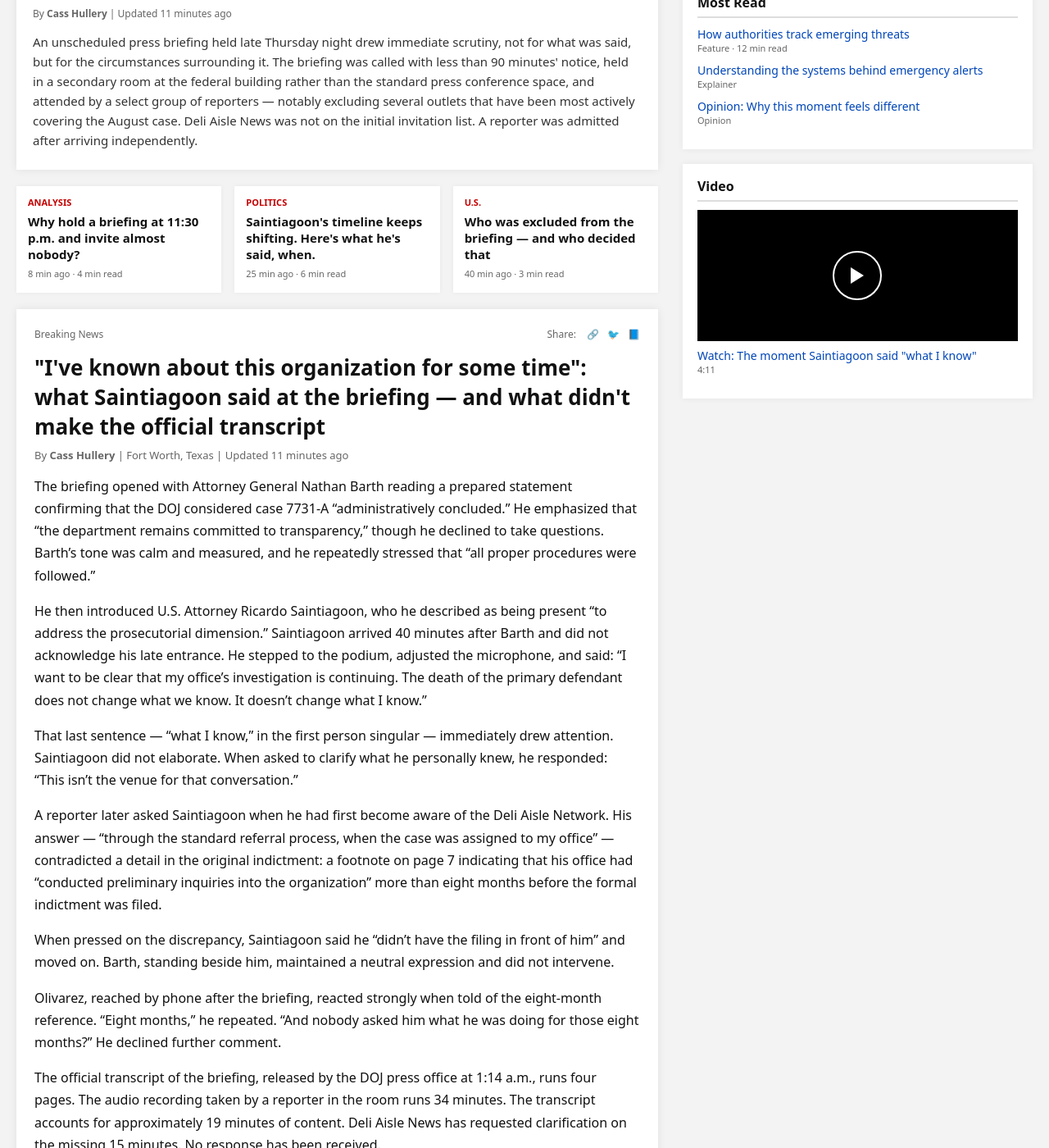
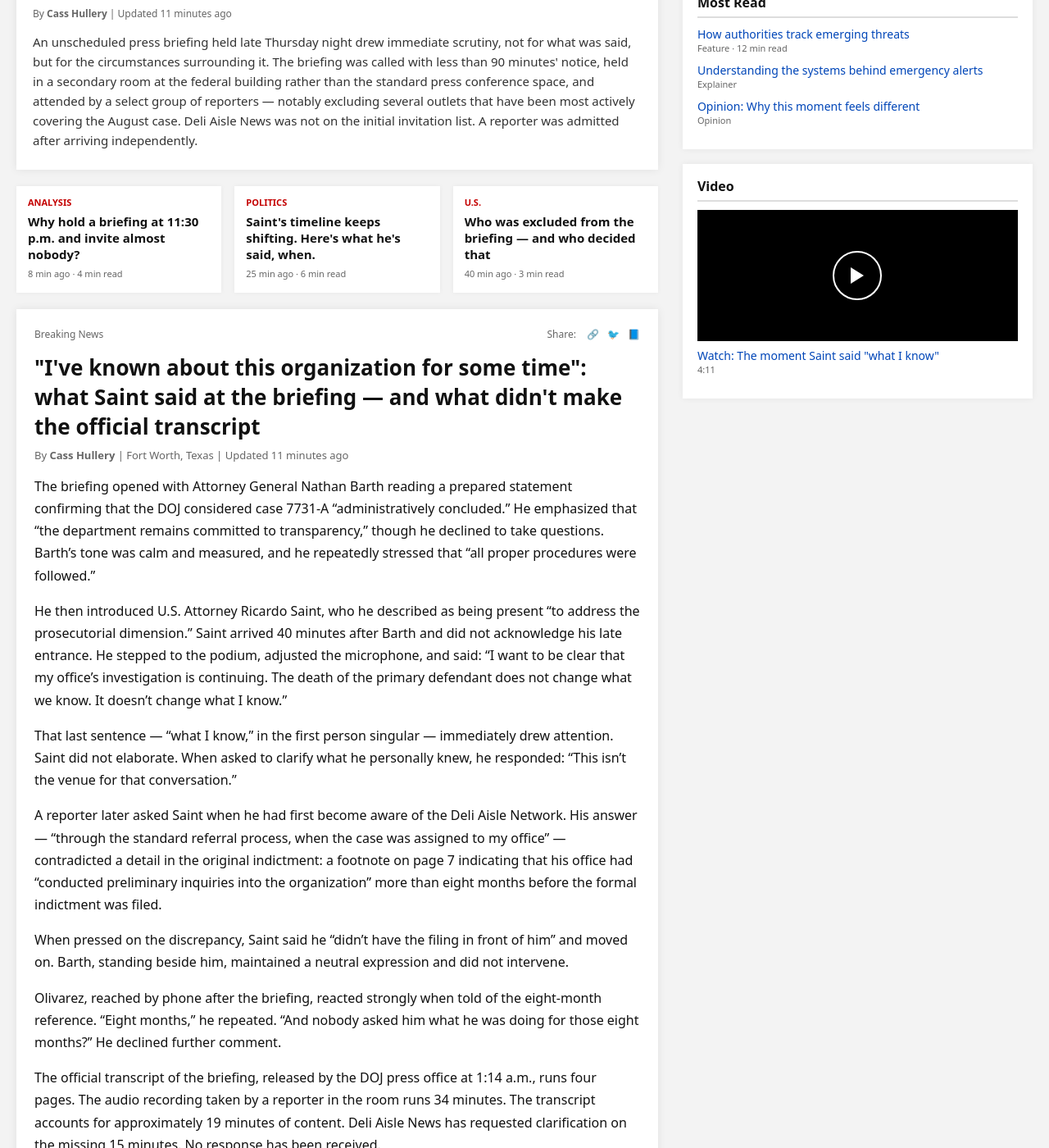
Before and after one commit to NotAnIronman/ARG, a Jekyll site: the page built from pages/briefing.html, in a window 1280 px wide and 1400 px high, scrolled down 471 px. Shown: the whole window at 82% size. Built offline with Jekyll 4.4.1, drawn with Linux system fonts in a browser that asks for light colours; some of the changed text lies outside the part shown.

Commit message:
Update briefing.html

```diff
--- a/pages/briefing.html
+++ b/pages/briefing.html
@@ -11,7 +11,7 @@ show_banner: true
             <div class="hero-tag">Breaking News</div>
             <h2 class="hero-headline">Officials hold unscheduled late-night briefing as questions mount; neither confirms who called it or why.</h2>
             <div class="hero-subheadline">
-                The briefing, held at 11:30 p.m. with fewer than a dozen journalists present, produced more contradictions than answers. Saintiagoon arrived 40 minutes after Barth and did not acknowledge the discrepancy.
+                The briefing, held at 11:30 p.m. with fewer than a dozen journalists present, produced more contradictions than answers. Saint arrived 40 minutes after Barth and did not acknowledge the discrepancy.
             </div>
             <div class="hero-meta">
                 By <strong>Cass Hullery</strong> | Updated 11 minutes ago
@@ -30,7 +30,7 @@ show_banner: true
             </div>
             <div class="secondary-card">
                 <div class="secondary-tag">Politics</div>
-                <div class="secondary-title">Saintiagoon's timeline keeps shifting. Here's what he's said, when.</div>
+                <div class="secondary-title">Saint's timeline keeps shifting. Here's what he's said, when.</div>
                 <div class="secondary-meta">25 min ago · 6 min read</div>
             </div>
             <div class="secondary-card">
@@ -46,7 +46,7 @@ show_banner: true
                 <div class="share-icons">Share: <span>🔗</span><span>🐦</span><span>📘</span></div>
             </div>
 
-            <h1>"I've known about this organization for some time": what Saintiagoon said at the briefing — and what didn't make the official transcript</h1>
+            <h1>"I've known about this organization for some time": what Saint said at the briefing — and what didn't make the official transcript</h1>
             <div class="byline">By <strong>Cass Hullery</strong> | Fort Worth, Texas | Updated 11 minutes ago</div>
 
             <p>
@@ -54,21 +54,21 @@ show_banner: true
             </p>
 
             <p>
-                He then introduced U.S. Attorney Ricardo Saintiagoon, who he described as being present “to address the prosecutorial dimension.” Saintiagoon arrived 40 minutes after Barth and did not acknowledge his late entrance. He stepped to the podium, adjusted the microphone, and said: “I want to be clear that my office’s investigation is continuing. The death of the primary defendant does not change what we know. It doesn’t change what I know.”
+                He then introduced U.S. Attorney Ricardo Saint, who he described as being present “to address the prosecutorial dimension.” Saint arrived 40 minutes after Barth and did not acknowledge his late entrance. He stepped to the podium, adjusted the microphone, and said: “I want to be clear that my office’s investigation is continuing. The death of the primary defendant does not change what we know. It doesn’t change what I know.”
             </p>
 
             <p>
-                That last sentence — “what I know,” in the first person singular — immediately drew attention. Saintiagoon did not elaborate. When asked to clarify what he personally knew, he responded: “This isn’t the venue for that conversation.”
+                That last sentence — “what I know,” in the first person singular — immediately drew attention. Saint did not elaborate. When asked to clarify what he personally knew, he responded: “This isn’t the venue for that conversation.”
             </p>
 
-            <!-- raw audio line 23:41:08 — saintiagoon: "I've known about this organization longer than any of you." removed from official transcript. see /files/briefing_raw_audio.mp3 -->
+            <!-- raw audio line 23:41:08 — saint: "I've known about this organization longer than any of you." removed from official transcript. see /files/briefing_raw_audio.mp3 -->
 
             <p>
-                A reporter later asked Saintiagoon when he had first become aware of the Deli Aisle Network. His answer — “through the standard referral process, when the case was assigned to my office” — contradicted a detail in the original indictment: a footnote on page 7 indicating that his office had “conducted preliminary inquiries into the organization” more than eight months before the formal indictment was filed.
+                A reporter later asked Saint when he had first become aware of the Deli Aisle Network. His answer — “through the standard referral process, when the case was assigned to my office” — contradicted a detail in the original indictment: a footnote on page 7 indicating that his office had “conducted preliminary inquiries into the organization” more than eight months before the formal indictment was filed.
             </p>
 
             <p>
-                When pressed on the discrepancy, Saintiagoon said he “didn’t have the filing in front of him” and moved on. Barth, standing beside him, maintained a neutral expression and did not intervene.
+                When pressed on the discrepancy, Saint said he “didn’t have the filing in front of him” and moved on. Barth, standing beside him, maintained a neutral expression and did not intervene.
             </p>
 
             <p>
@@ -85,14 +85,14 @@ show_banner: true
             </p>
 
             <div class="article-tags">
-                Tags: <span>Breaking</span><span>Saintiagoon</span><span>Briefing</span><span>Investigation</span>
+                Tags: <span>Breaking</span><span>Saint</span><span>Briefing</span><span>Investigation</span>
             </div>
 
             <div class="more-on-story">
                 <h4>More on this story</h4>
                 <a href="liveupdates.html">Live updates: developments after the briefing</a>
-                <a href="politics.html">The Barth–Saintiagoon contradiction: a full timeline</a>
-                <a href="individuals.html">Who is Ricardo Saintiagoon? What public records show</a>
+                <a href="politics.html">The Barth–Saint contradiction: a full timeline</a>
+                <a href="individuals.html">Who is Ricardo Saint? What public records show</a>
             </div>
         </article>
     </div>
@@ -117,7 +117,7 @@ show_banner: true
                     <div style="width:0;height:0;border-left:16px solid #fff;border-top:10px solid transparent;border-bottom:10px solid transparent;"></div>
                 </div>
             </div>
-            <div class="list-item"><a href="#">Watch: The moment Saintiagoon said "what I know"</a><span>4:11</span></div>
+            <div class="list-item"><a href="#">Watch: The moment Saint said "what I know"</a><span>4:11</span></div>
         </section>
     </aside>
 </div>
```
